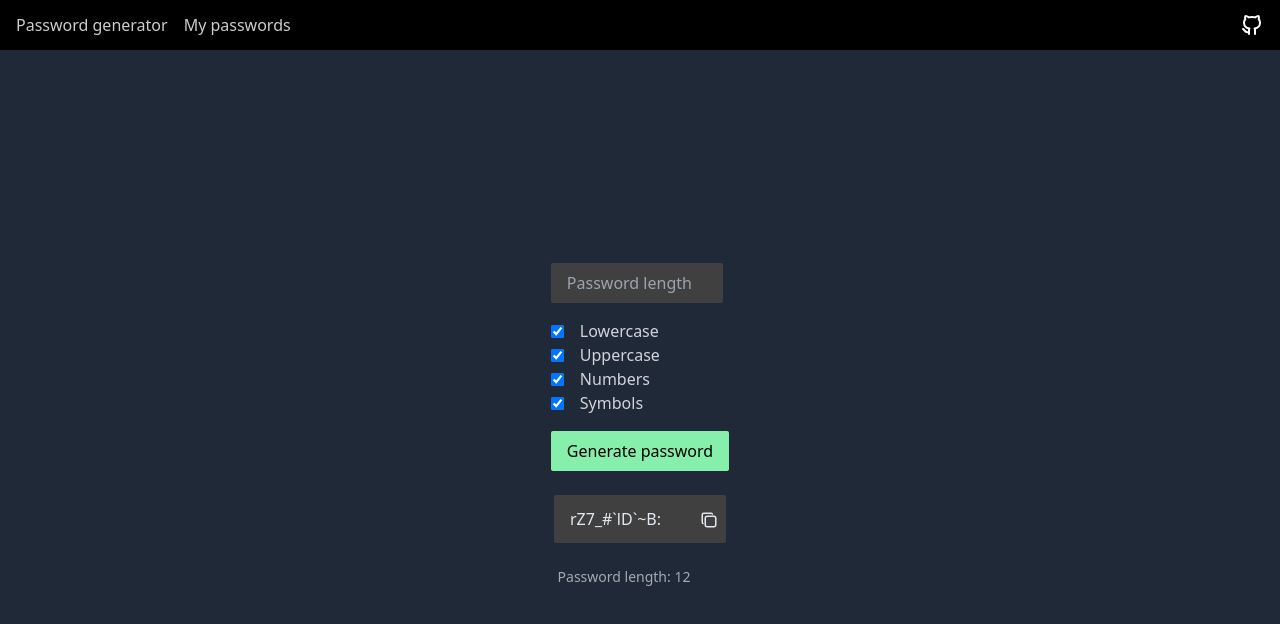
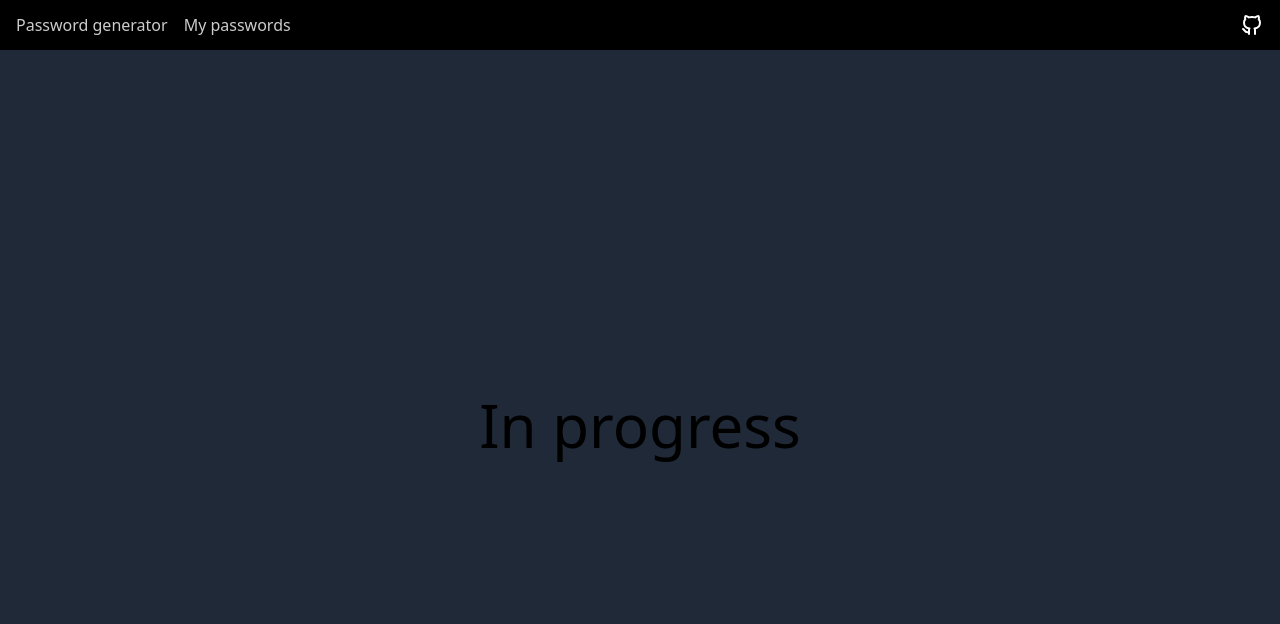
Before and after one commit to merino01/password-generator, a React (Vite) app: page /mypasswords in a window 1280 px wide. Shown: the top 624 px of the page. Built offline with nearby package versions, Linux system fonts and the light colour scheme.

Commit message:
add router

```diff
--- a/package.json
+++ b/package.json
@@ -12,6 +12,7 @@
   "dependencies": {
     "react": "^18.2.0",
     "react-dom": "^18.2.0",
+    "react-router-dom": "^6.22.3",
     "sonner": "^1.4.41"
   },
   "devDependencies": {
--- a/src/App.tsx
+++ b/src/App.tsx
@@ -1,18 +1,19 @@
+import { BrowserRouter as Router } from 'react-router-dom'
 import { Toaster } from 'sonner'
-import PasswordGenerator from './views/PasswordGenerator'
 import Header from './components/Header'
+import AppRouter from './router/router'
 
 function App() {
   return (
-    <>
+    <Router>
       <Header />
       <main
         className='flex flex-col items-center justify-center flex-grow gap-6 bg-gray-800'
       >
-        <PasswordGenerator />
+        <AppRouter />
       </main>
       <Toaster richColors position='top-center' />
-    </>
+    </Router>
   )
 }
 
--- a/src/components/Header.tsx
+++ b/src/components/Header.tsx
@@ -1,3 +1,4 @@
+import { Link } from "react-router-dom"
 import IconGithub from "./Icons/IconGithub"
 
 const Header = () => {
@@ -5,8 +6,8 @@ const Header = () => {
     <header className='bg-black h-[35px] md:h-[50px] flex justify-between items-center px-4'>
       <nav>
         <ul className="flex items-center gap-4 text-white">
-          <li className="menu-option">Password generator</li>
-          <li className="menu-option">My passwords</li>
+          <Link to="/" className="menu-option">Password generator</Link>
+          <Link to="/mypasswords" className="menu-option">My passwords</Link>
         </ul>
       </nav>
 
--- /dev/null
+++ b/src/router/router.tsx
@@ -0,0 +1,12 @@
+import { Route, Routes } from 'react-router-dom'
+import PasswordGenerator from '../views/PasswordGenerator';
+import MyPasswords from '../views/MyPasswords';
+
+const AppRouter = () => (
+  <Routes>
+    <Route path="/" element={<PasswordGenerator />} />
+    <Route path="/mypasswords" element={<MyPasswords />} />
+  </Routes>
+);
+
+export default AppRouter;
--- /dev/null
+++ b/src/views/MyPasswords.tsx
@@ -0,0 +1,9 @@
+const MyPasswords = () => {
+  return (
+    <div>
+      <h1 className="text-6xl">In progress</h1>
+    </div>
+  );
+}
+
+export default MyPasswords;
```
Also changed, not shown: 1 other file (tests, documents, lock files or other folders).
